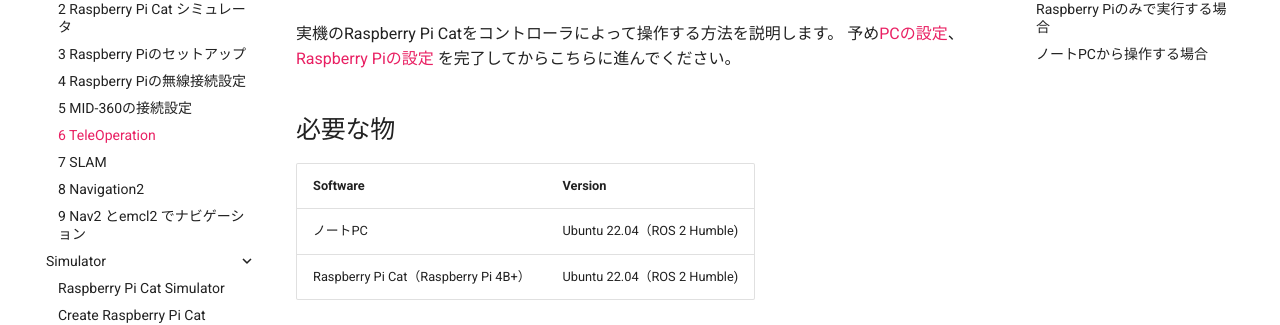
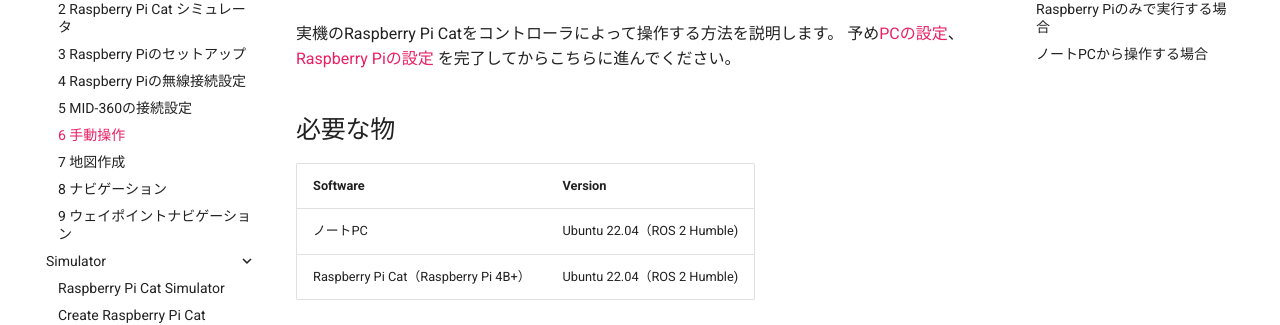
Before and after one commit to CIT-Autonomous-Robot-Lab/raspicat_documentation, an MkDocs documentation site: the page built from docs/document/tutorial/6_teleop.md, in a window 1280 px wide. Shown: the part 258-583 px from the top of the page. Built offline with MkDocs 1.6.1 and Material for MkDocs 9.7.7, drawn with Linux system fonts in a browser that asks for light colours; comment, search, counter and statistics services are not loaded.

Commit message:
fix: チュートリアルのページタイトルを変更

```diff
--- a/mkdocs.yml
+++ b/mkdocs.yml
@@ -87,10 +87,10 @@
     - 3 Raspberry Piのセットアップ: document/tutorial/3_raspisetup.md
     - 4 Raspberry Piの無線接続設定: document/tutorial/4_wireless.md
     - 5 MID-360の接続設定: document/tutorial/5_livox.md
-    - 6 TeleOperation: document/tutorial/6_teleop.md
-    - 7 SLAM: document/tutorial/7_slam.md
-    - 8 Navigation2: document/tutorial/8_nav.md
-    - 9 Nav2 とemcl2 でナビゲーション: document/tutorial/9_navwithemcl.md
+    - 6 手動操作: document/tutorial/6_teleop.md
+    - 7 地図作成: document/tutorial/7_slam.md
+    - 8 ナビゲーション: document/tutorial/8_nav.md
+    - 9 ウェイポイントナビゲーション: document/tutorial/9_navwithemcl.md
   - Simulator:
     - Raspberry Pi Cat Simulator: document/simulator/raspicat_simulator.md
     - Create Raspberry Pi Cat Simulation World: document/simulator/create_raspicat_simulation_world.md
```
